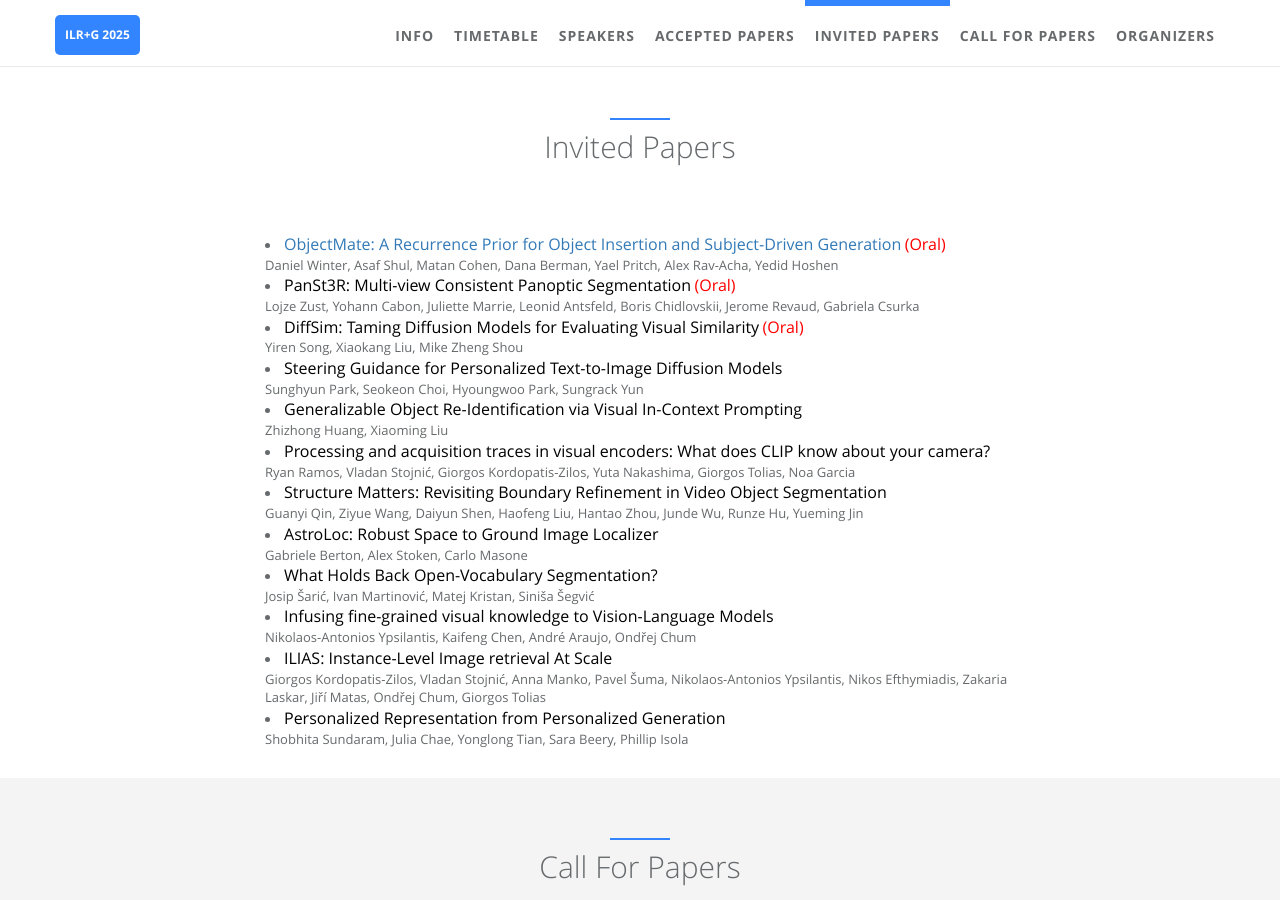
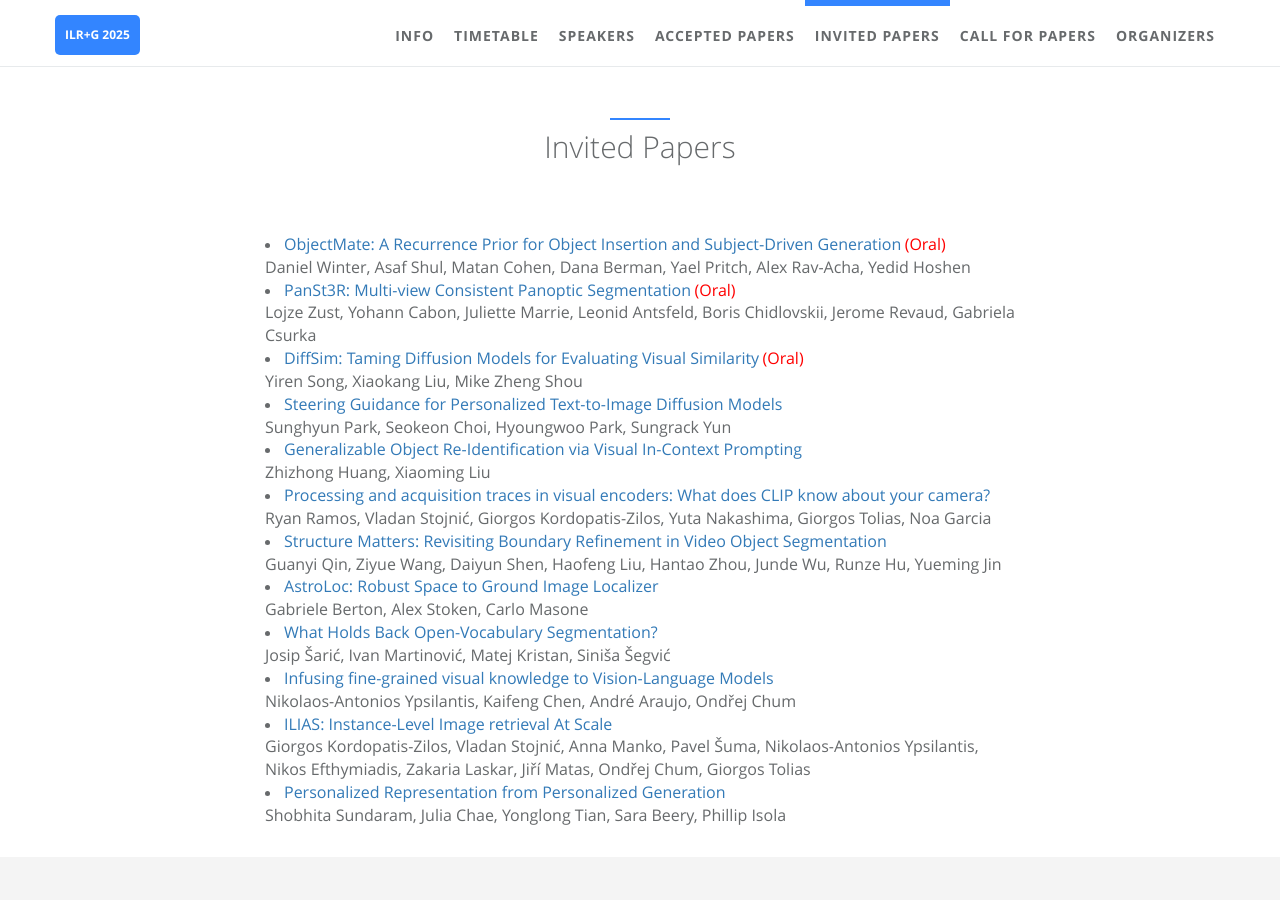
Before and after one commit to ilr-workshop/ICCVW2025, a Jekyll site: the page built from index.html, in a window 1280 px wide and 900 px high, scrolled down 3360 px. Built offline with Jekyll 4.4.1, drawn with Linux system fonts in a browser that asks for light colours.

Commit message:
Update invited_papers.html

```diff
--- a/_includes/sections/invited_papers.html
+++ b/_includes/sections/invited_papers.html
@@ -9,29 +9,29 @@
     <div class="row">
          <div class="col-lg-8 col-lg-offset-2 m-t-lg m-b-lg wow zoomIn">
             <li><font size="3px" color="#000000"><a href="https://arxiv.org/pdf/2412.08645">ObjectMate: A Recurrence Prior for Object Insertion and Subject‑Driven Generation</a></font> <font size="3px" color="#FF0000">(Oral)</font><br>
-<font size="2.8px">Daniel Winter, Asaf Shul, Matan Cohen, Dana Berman, Yael Pritch, Alex Rav-Acha, Yedid Hoshen</font></li>
-            <li><font size="3px" color="#000000">PanSt3R: Multi-view Consistent Panoptic Segmentation</font> <font size="3px" color="#FF0000">(Oral)</font><br>
-<font size="2.8px">Lojze Zust, Yohann Cabon, Juliette Marrie, Leonid Antsfeld, Boris Chidlovskii, Jerome Revaud, Gabriela Csurka</font></li>
-            <li><font size="3px" color="#000000">DiffSim: Taming Diffusion Models for Evaluating Visual Similarity</font> <font size="3px" color="#FF0000">(Oral)</font><br>
-<font size="2.8px">Yiren Song, Xiaokang Liu, Mike Zheng Shou</font></li>
-            <li><font size="3px" color="#000000">Steering Guidance for Personalized Text-to-Image Diffusion Models</font><br>
-<font size="2.8px">Sunghyun Park, Seokeon Choi, Hyoungwoo Park, Sungrack Yun</font></li>
-            <li><font size="3px" color="#000000">Generalizable Object Re-Identification via Visual In-Context Prompting </font><br>
-<font size="2.8px">Zhizhong Huang, Xiaoming Liu </font></li>
-            <li><font size="3px" color="#000000">Processing and acquisition traces in visual encoders: What does CLIP know about your camera?</font><br>
-<font size="2.8px">Ryan Ramos, Vladan Stojnić, Giorgos Kordopatis-Zilos, Yuta Nakashima, Giorgos Tolias, Noa Garcia</font></li>
-            <li><font size="3px" color="#000000">Structure Matters: Revisiting Boundary Refinement in Video Object Segmentation</font><br>
-<font size="2.8px">Guanyi Qin, Ziyue Wang, Daiyun Shen, Haofeng Liu, Hantao Zhou, Junde Wu, Runze Hu, Yueming Jin</font></li>
-            <li><font size="3px" color="#000000">AstroLoc: Robust Space to Ground Image Localizer</font><br>
-<font size="2.8px">Gabriele Berton, Alex Stoken, Carlo Masone</font></li>
-            <li><font size="3px" color="#000000">What Holds Back Open-Vocabulary Segmentation?</font><br>
-<font size="2.8px">Josip Šarić, Ivan Martinović, Matej Kristan, Siniša Šegvić</font></li>
-            <li><font size="3px" color="#000000">Infusing fine-grained visual knowledge to Vision-Language Models</font><br>
-<font size="2.8px">Nikolaos-Antonios Ypsilantis, Kaifeng Chen, André Araujo, Ondřej Chum</font></li>
-            <li><font size="3px" color="#000000">ILIAS: Instance-Level Image retrieval At Scale</font><br>
-<font size="2.8px">Giorgos Kordopatis-Zilos, Vladan Stojnić, Anna Manko, Pavel Šuma, Nikolaos-Antonios Ypsilantis, Nikos Efthymiadis, Zakaria Laskar, Jiří Matas, Ondřej Chum, Giorgos Tolias</font></li>
-            <li><font size="3px" color="#000000">Personalized Representation from Personalized Generation</font><br>
-<font size="2.8px">Shobhita Sundaram, Julia Chae, Yonglong Tian, Sara Beery, Phillip Isola</font></li>
+<font size="3px">Daniel Winter, Asaf Shul, Matan Cohen, Dana Berman, Yael Pritch, Alex Rav-Acha, Yedid Hoshen</font></li>
+            <li><font size="3px" color="#000000"><a href="https://arxiv.org/pdf/2506.21348">PanSt3R: Multi-view Consistent Panoptic Segmentation</a></font> <font size="3px" color="#FF0000">(Oral)</font><br>
+<font size="3px">Lojze Zust, Yohann Cabon, Juliette Marrie, Leonid Antsfeld, Boris Chidlovskii, Jerome Revaud, Gabriela Csurka</font></li>
+            <li><font size="3px" color="#000000"><a href="https://arxiv.org/pdf/2412.14580">DiffSim: Taming Diffusion Models for Evaluating Visual Similarity</a></font> <font size="3px" color="#FF0000">(Oral)</font><br>
+<font size="3px">Yiren Song, Xiaokang Liu, Mike Zheng Shou</font></li>
+            <li><font size="3px" color="#000000"><a href="https://arxiv.org/pdf/2508.00319">Steering Guidance for Personalized Text-to-Image Diffusion Models</a></font><br>
+<font size="3px">Sunghyun Park, Seokeon Choi, Hyoungwoo Park, Sungrack Yun</font></li>
+            <li><font size="3px" color="#000000"><a href="https://arxiv.org/pdf/2508.21222">Generalizable Object Re-Identification via Visual In-Context Prompting</a></font><br>
+<font size="3px">Zhizhong Huang, Xiaoming Liu </font></li>
+            <li><font size="3px" color="#000000"><a href="https://arxiv.org/pdf/2508.10637">Processing and acquisition traces in visual encoders: What does CLIP know about your camera?</a></font><br>
+<font size="3px">Ryan Ramos, Vladan Stojnić, Giorgos Kordopatis-Zilos, Yuta Nakashima, Giorgos Tolias, Noa Garcia</font></li>
+            <li><font size="3px" color="#000000"><a href="https://arxiv.org/pdf/2507.18944">Structure Matters: Revisiting Boundary Refinement in Video Object Segmentation</a></font><br>
+<font size="3px">Guanyi Qin, Ziyue Wang, Daiyun Shen, Haofeng Liu, Hantao Zhou, Junde Wu, Runze Hu, Yueming Jin</font></li>
+            <li><font size="3px" color="#000000"><a href="https://arxiv.org/pdf/2502.07003">AstroLoc: Robust Space to Ground Image Localizer</a></font><br>
+<font size="3px">Gabriele Berton, Alex Stoken, Carlo Masone</font></li>
+            <li><font size="3px" color="#000000"><a href="https://arxiv.org/pdf/2508.04211?">What Holds Back Open-Vocabulary Segmentation?</a></font><br>
+<font size="3px">Josip Šarić, Ivan Martinović, Matej Kristan, Siniša Šegvić</font></li>
+            <li><font size="3px" color="#000000"><a href="https://arxiv.org/pdf/2508.12137">Infusing fine-grained visual knowledge to Vision-Language Models</a></font><br>
+<font size="3px">Nikolaos-Antonios Ypsilantis, Kaifeng Chen, André Araujo, Ondřej Chum</font></li>
+            <li><font size="3px" color="#000000"><a href="https://arxiv.org/pdf/2502.11748">ILIAS: Instance-Level Image retrieval At Scale</a></font><br>
+<font size="3px">Giorgos Kordopatis-Zilos, Vladan Stojnić, Anna Manko, Pavel Šuma, Nikolaos-Antonios Ypsilantis, Nikos Efthymiadis, Zakaria Laskar, Jiří Matas, Ondřej Chum, Giorgos Tolias</font></li>
+            <li><font size="3px" color="#000000"><a href="https://arxiv.org/pdf/2412.16156">Personalized Representation from Personalized Generation</a></font><br>
+<font size="3px">Shobhita Sundaram, Julia Chae, Yonglong Tian, Sara Beery, Phillip Isola</font></li>
          </div>
     </div>
 </div>
```
